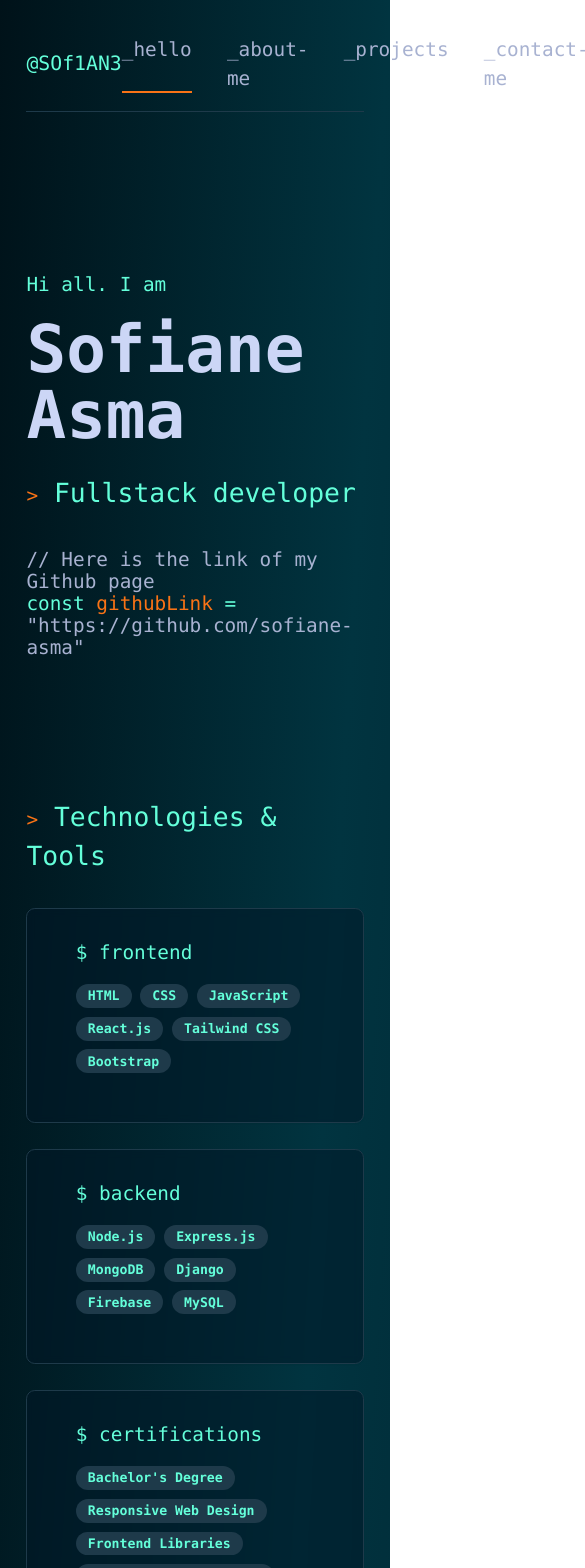
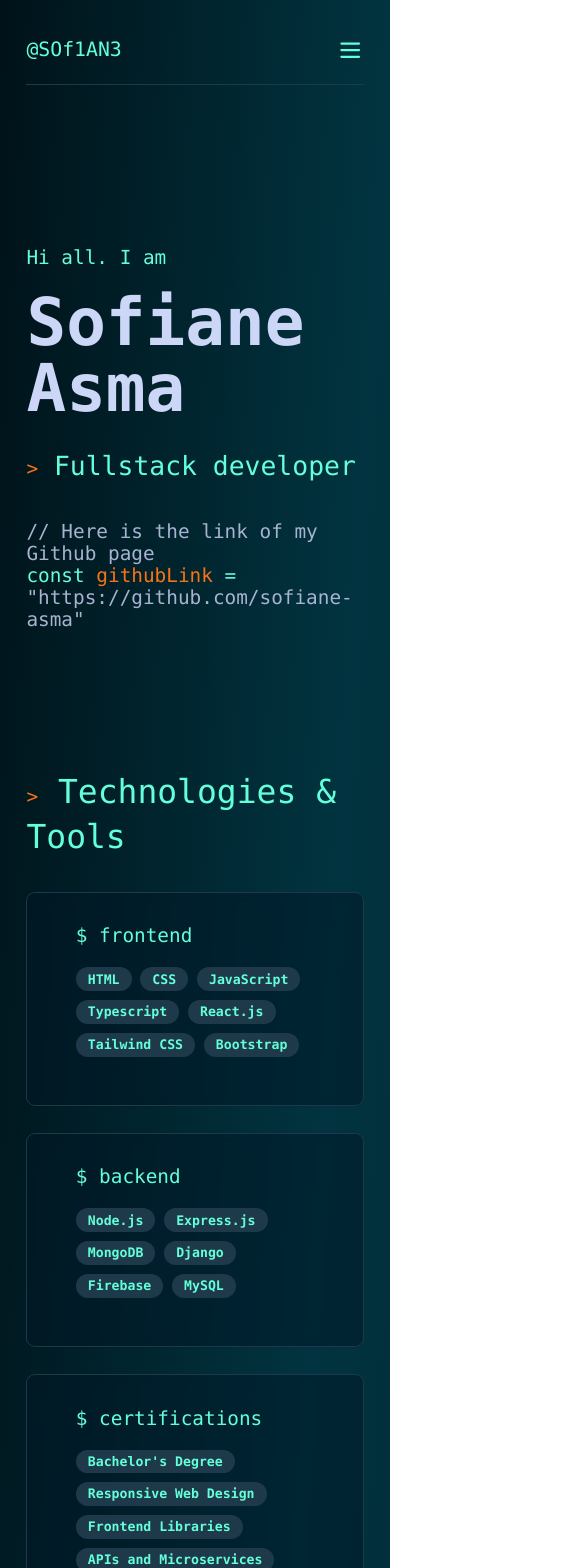
Before and after one commit to SOf1AN3/Portfolio, a React (Vite) app: page / in a window 390 px wide. Shown: the top 1568 px of the page, 585 px wide, since content can reach past the window. Built offline with nearby package versions, Linux system fonts and the light colour scheme.

Commit message:
Ajout du menu burger pour le header

```diff
--- a/src/App.jsx
+++ b/src/App.jsx
@@ -6,7 +6,7 @@ import { Card, CardContent } from './components/Card';
 import { Badge } from './components/Badge';
 import { Input } from './components/Input';
 import { Textarea } from './components/Textarea';
-import { Github, Linkedin, ShoppingBag, Laptop, Megaphone, Plane, Hotel, Users, MessageSquare, Instagram, Phone } from 'lucide-react';
+import { Github, Linkedin, ShoppingBag, Laptop, Megaphone, Plane, Hotel, Users, MessageSquare, Instagram, Phone, Menu, X } from 'lucide-react';
 import './App.css';
 
 import Cloth from './assets/shop-co.png';
@@ -39,6 +39,7 @@ function App() {
 
   const [errors, setErrors] = useState({});
   const [isSending, setIsSending] = useState(false);
+  const [menuOpen, setMenuOpen] = useState(false);
 
   const handleChange = (e) => {
     const { id, value } = e.target;
@@ -84,8 +85,15 @@ function App() {
     });
   };
 
+  const handleScroll = (e, id) => {
+    e.preventDefault();
+    const element = document.getElementById(id);
+    element.scrollIntoView({ behavior: 'smooth' });
+    setMenuOpen(false);
+  };
+
   const technologies = {
-    frontend: ['HTML', 'CSS', 'JavaScript', 'React.js', 'Tailwind CSS', 'Bootstrap'],
+    frontend: ['HTML', 'CSS', 'JavaScript', 'Typescript', 'React.js', 'Tailwind CSS', 'Bootstrap'],
     backend: ['Node.js', 'Express.js', 'MongoDB', 'Django', 'Firebase', 'MySQL'],
     certifications: ['Bachelor\'s Degree', 'Responsive Web Design', 'Frontend Libraries', 'APIs and Microservices'],
     tools: ['Git & GitHub', 'Webpack', 'Vite', 'Figma', 'Photoshop'],
@@ -155,11 +163,16 @@ function App() {
           className="flex justify-between items-center mb-16 py-4 border-b border-[#1e3a4a]"
         >
           <span className="text-lg text-[#64ffda]">@SOf1AN3</span>
-          <div className="flex gap-8">
-            <a href="#hello" className="hover:text-[#64ffda] transition-colors border-b-2 border-[#f97316]">_hello</a>
-            <a href="#about" className="hover:text-[#64ffda] transition-colors">_about-me</a>
-            <a href="#projects" className="hover:text-[#64ffda] transition-colors">_projects</a>
-            <a href="#contact" className="hover:text-[#64ffda] transition-colors">_contact-me</a>
+          <div className="flex gap-8 md:hidden">
+            <button onClick={() => setMenuOpen(!menuOpen)}>
+              {menuOpen ? <X className="h-6 w-6 text-[#64ffda]" /> : <Menu className="h-6 w-6 text-[#64ffda]" />}
+            </button>
+          </div>
+          <div className={`flex-col md:flex-row md:flex gap-8 ${menuOpen ? 'flex' : 'hidden'}`}>
+            <a href="#hello" onClick={(e) => handleScroll(e, 'hello')} className="hover:text-[#64ffda] transition-colors border-b-2 border-[#f97316]">_hello</a>
+            <a href="#about" onClick={(e) => handleScroll(e, 'about')} className="hover:text-[#64ffda] transition-colors">_about-me</a>
+            <a href="#projects" onClick={(e) => handleScroll(e, 'projects')} className="hover:text-[#64ffda] transition-colors">_projects</a>
+            <a href="#contact" onClick={(e) => handleScroll(e, 'contact')} className="hover:text-[#64ffda] transition-colors">_contact-me</a>
           </div>
         </motion.nav>
 
@@ -168,6 +181,7 @@ function App() {
           animate="animate"
           variants={staggerContainer}
           className="mb-32 pt-20"
+          id="hello"
         >
           <motion.p variants={fadeIn} className="text-[#64ffda] mb-4">Hi all. I am</motion.p>
           <motion.h1
@@ -194,8 +208,8 @@ function App() {
           className="mb-32"
           id="about"
         >
-          <motion.h2 variants={fadeIn} className="text-2xl text-[#64ffda] mb-8 pt-13">
-            <span className="text-[#f97316]">&gt;</span> Technologies & Tools
+          <motion.h2 variants={fadeIn} className="text-3xl text-[#64ffda] mb-8 pt-13">
+            <span className="text-[#f97316] mt-10">&gt;</span> Technologies & Tools
           </motion.h2>
 
           <div className="grid grid-cols-1 md:grid-cols-2 lg:grid-cols-3 gap-6">
@@ -229,7 +243,7 @@ function App() {
           className="mb-32"
           id="projects"
         >
-          <motion.h2 variants={fadeIn} className="text-2xl text-[#64ffda] mb-8 pt-13">
+          <motion.h2 variants={fadeIn} className="text-3xl text-[#64ffda] mb-8 mt-15">
             <span className="text-[#f97316]">&gt;</span> Recent Projects
           </motion.h2>
           <motion.div
```
